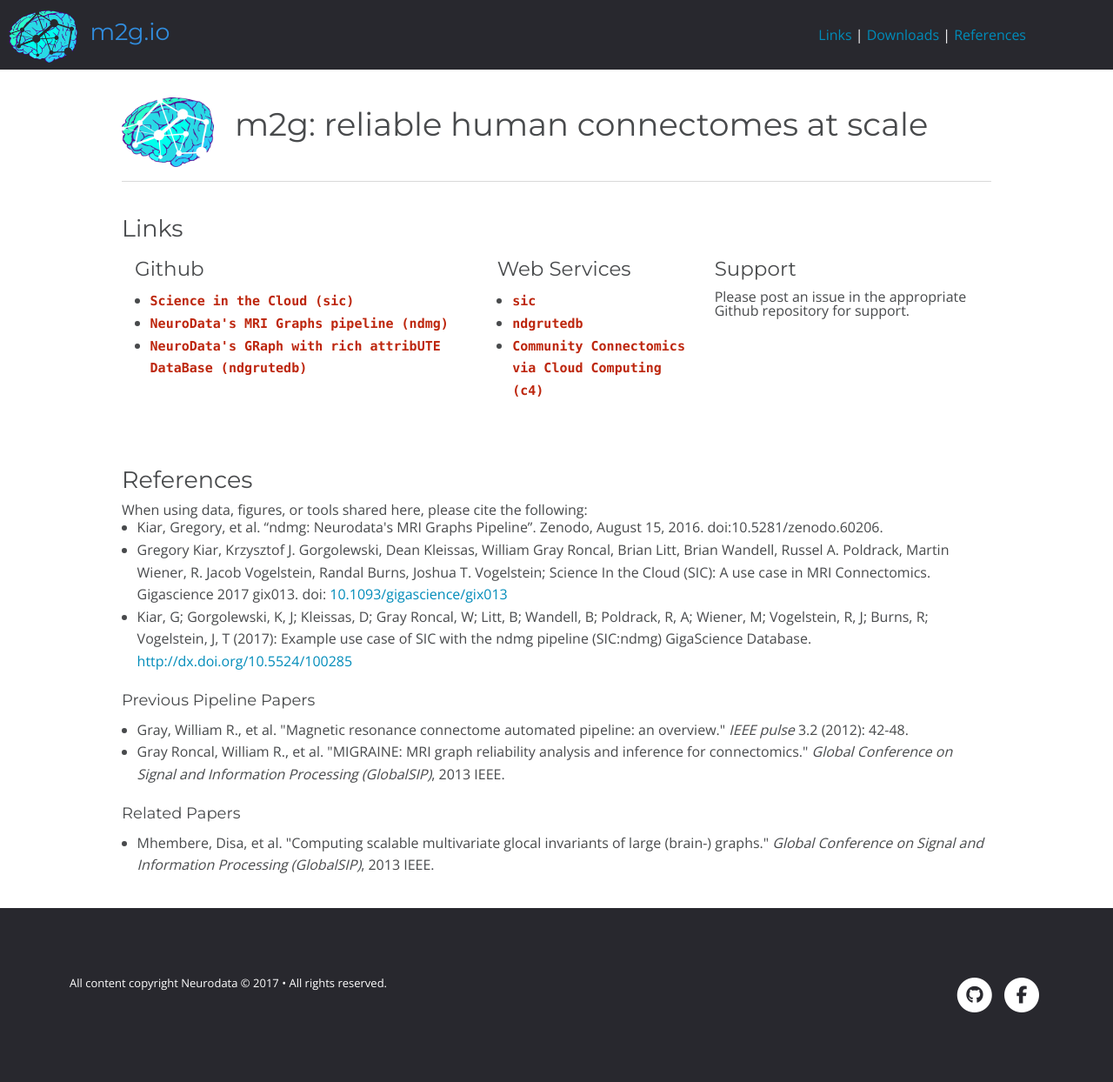
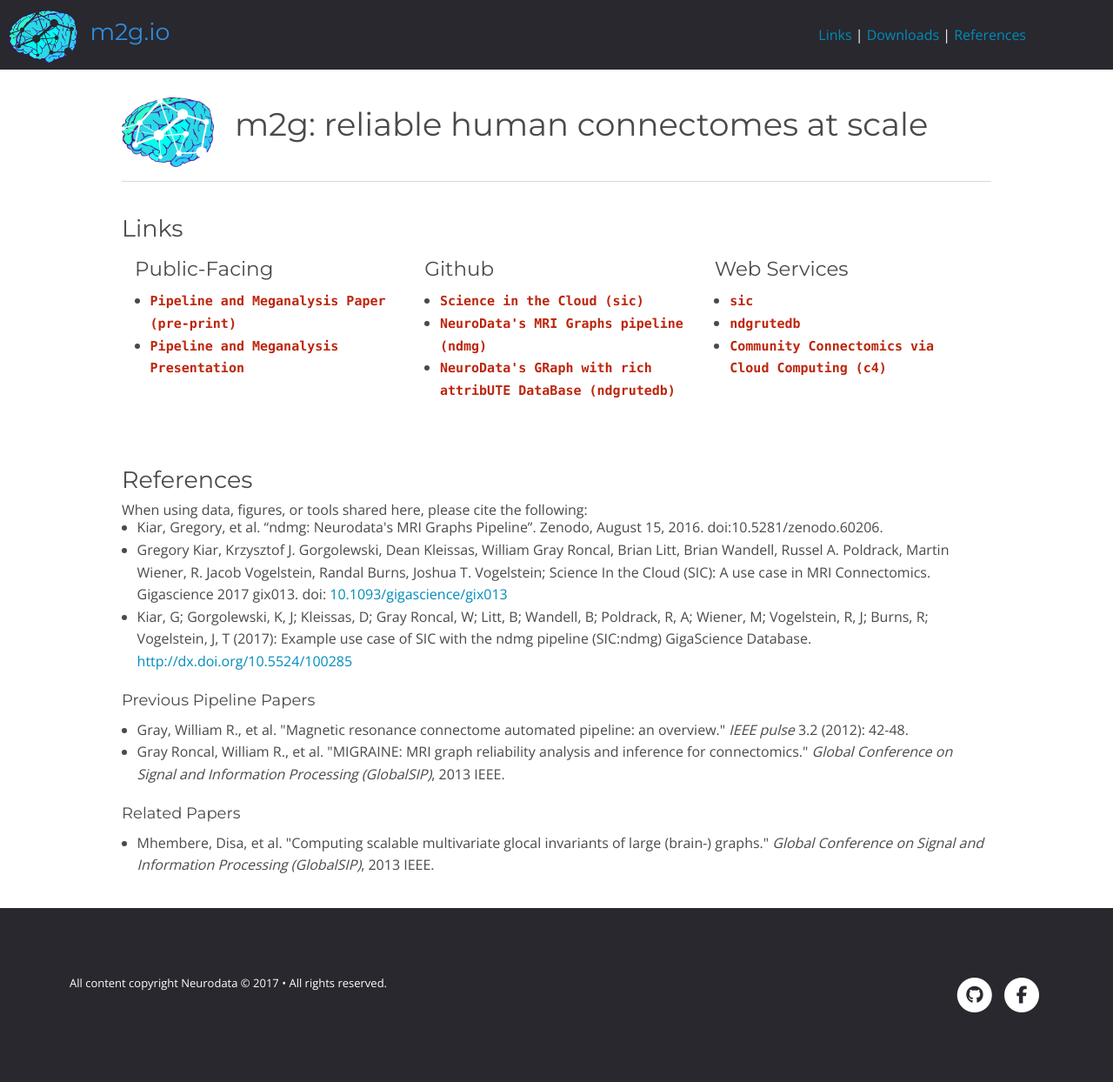
Before and after one commit to neurodata/mri.neurodata.io, a Jekyll site: the page built from index.html, in a window 1280 px wide. Shown: the whole page at 87% size. Built offline with Jekyll 4.4.1, drawn with Linux system fonts in a browser that asks for light colours; nearby versions of some CDN libraries; the list of posts is cut into pages by our own code; comment, search, counter and statistics services are not loaded.

Commit message:
updated index with paper and presentation

```diff
--- a/Gemfile
+++ b/Gemfile
@@ -1,4 +1,4 @@
-source 'https://rubygems.org'
+source 'http://rubygems.org'
 
 require 'json'
 require 'open-uri'
--- a/index.html
+++ b/index.html
@@ -9,7 +9,14 @@ tags: [mri]
 <div class="row" style="padding-top: 2rem; padding-bottom: 1rem;">
 <a name="links" />
 <h3> Links </h3>
-	<div class="small-5 medium-5 large-5 columns">
+	<div class="small-4 medium-4 large-4 columns">
+		<h4> Public-Facing </h4>
+		<ul>
+			<li> <a href="http://docs.neurodata.io/ndmg-paper/ndmg.pdf"><code>Pipeline and Meganalysis Paper (pre-print)</code></a></li>
+			<li> <a href="https://www.dropbox.com/s/xrprdkj0k9rdi1t/ndmg.pdf?dl=0"><code>Pipeline and Meganalysis Presentation</code></a></li>
+		</ul>
+	</div>
+	<div class="small-4 medium-4 large-4 columns">
 		<h4> Github </h4>
 		<ul>
 			<li> <a href="https://github.com/neurodata/sic"><code>Science in the Cloud (sic)</code></a></li>
@@ -17,17 +24,13 @@ tags: [mri]
 			<li> <a href="https://github.com/neurodata/ndgrutedb"><code>NeuroData's GRaph with rich attribUTE DataBase (ndgrutedb)</code></a></li>
 		</ul>
 	</div>
-	<div class="small-3 medium-3 large-3 columns">
+	<div class="small-4 medium-4 large-4 columns">
 		<h4> Web Services </h4>
 		<ul>
 			<li> <a href="http://scienceinthe.cloud"><code>sic</code></a></li>
 			<li> <a href="http://openconnecto.me/graph-services/download/"><code>ndgrutedb</code></a></li>
 			<li> <a href="http://openconnecto.me/graph-services/c4/"><code>Community Connectomics via Cloud Computing (c4)</code></a></li>
 		</ul>
-	</div>
-	<div class="small-4 medium-4 large-4 columns">
-		<h4> Support </h4>
-			Please post an issue in the appropriate Github repository for support.
 	</div>
 </div>
 <!-- Resources stop -->
```
Also changed, not shown: Gemfile.lock, 3 other files.
